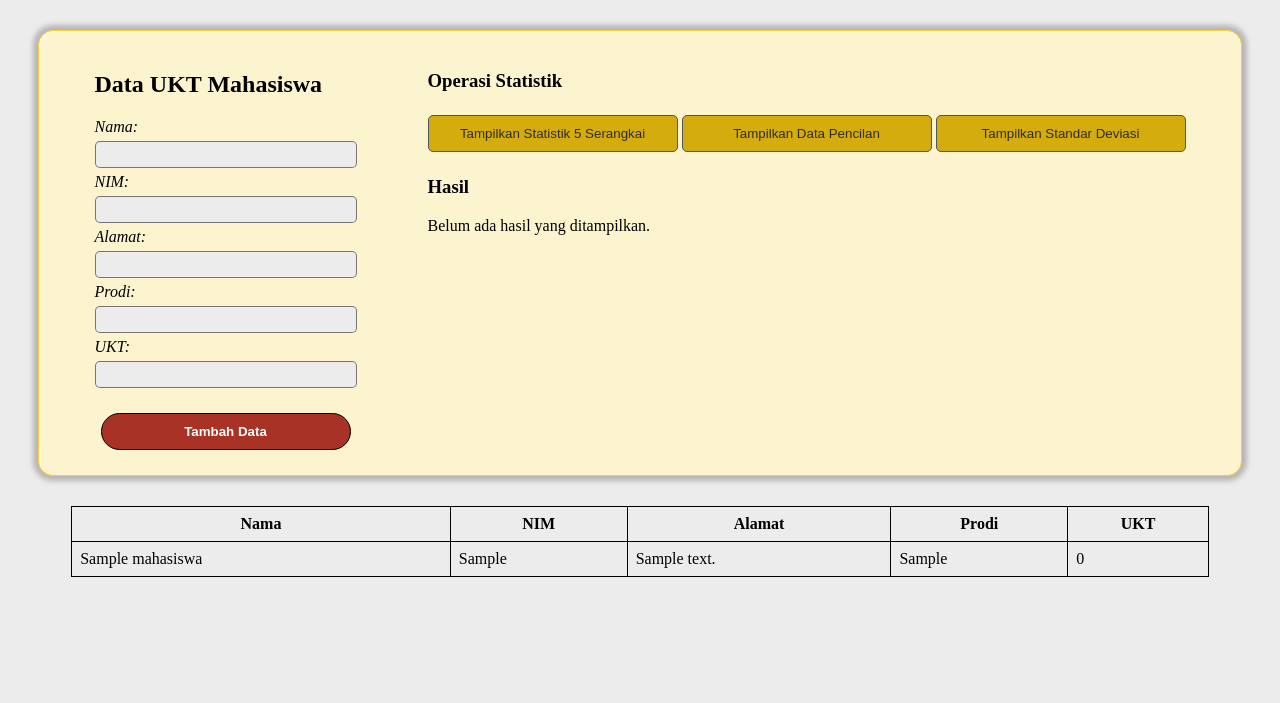
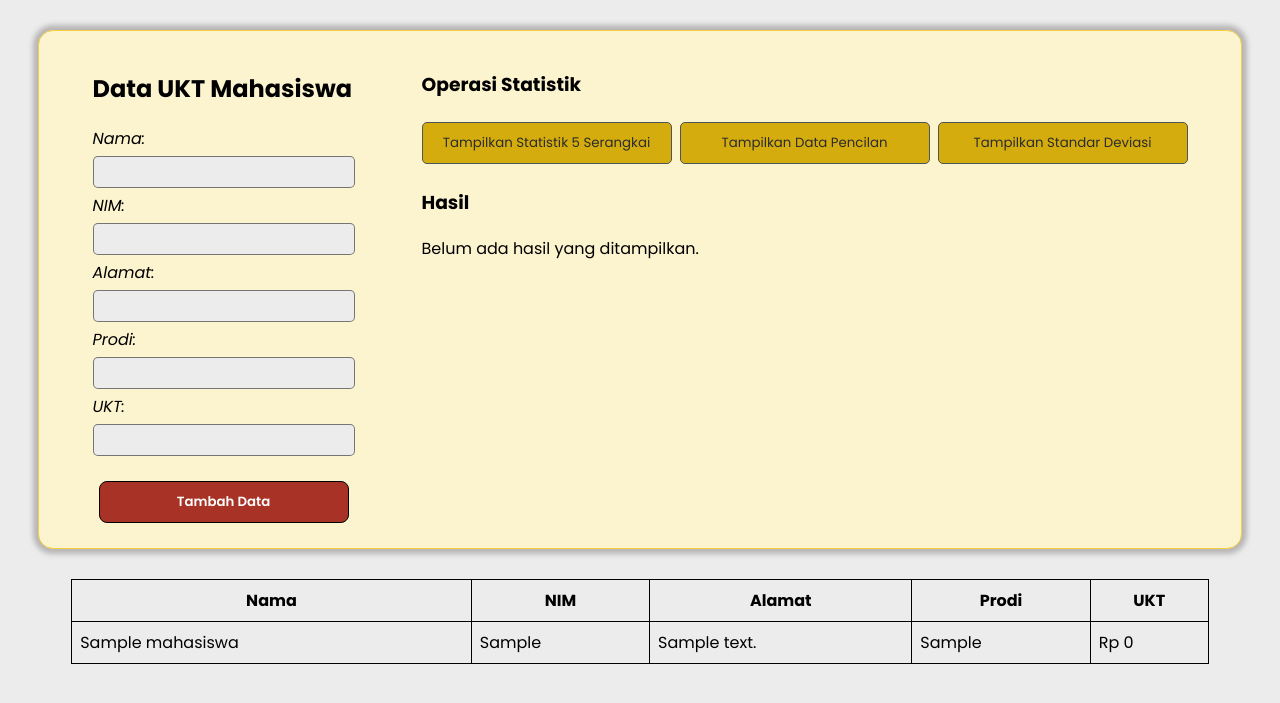
Before and after one commit to Dardeka/UAS_BasisData, a PHP site: page / in a window 1280 px wide. Shown: the top 703 px of the page. Run offline with PHP 8.4, Linux system fonts and the light colour scheme; tables that the repository leaves empty or names only in its code hold one stand-in row (values such as "Sample post").

Commit message:
improve css

```diff
--- a/index.php
+++ b/index.php
@@ -3,7 +3,8 @@ require 'DatabaseHelper.php';
 
 $conn = getDatabaseConnection();
 
-function calculateMedian($data) {
+function calculateMedian($data)
+{
     $count = count($data);
     if ($count === 0) return 0;
 
@@ -17,13 +18,14 @@ function calculateMedian($data) {
     }
 }
 
-function getStatistics($data) {
+function getStatistics($data)
+{
     sort($data);
-    $min = $data[0];
-    $max = $data[count($data) - 1];
-    $median = calculateMedian($data);
-    $q1 = calculateMedian(array_slice($data, 0, floor(count($data) / 2)));
-    $q3 = calculateMedian(array_slice($data, ceil(count($data) / 2)));
+    $min = number_format($data[0], 0, ',', '.');
+    $max = number_format($data[count($data) - 1], 0, ',', '.');
+    $median = number_format(calculateMedian($data), 0, ',', '.');
+    $q1 = number_format(calculateMedian(array_slice($data, 0, floor(count($data) / 2))), 0, ',', '.');
+    $q3 = number_format(calculateMedian(array_slice($data, ceil(count($data) / 2))), 0, ',', '.');
 
     return [
         'Min' => $min,
@@ -34,7 +36,8 @@ function getStatistics($data) {
     ];
 }
 
-function getOutliers($data) {
+function getOutliers($data)
+{
     $stats = getStatistics($data);
     $iqr = $stats['Q3 (Kuartil 3)'] - $stats['Q1 (Kuartil 1)'];
     $lowerBound = $stats['Q1 (Kuartil 1)'] - 1.5 * $iqr;
@@ -51,7 +54,8 @@ function getOutliers($data) {
     ];
 }
 
-function getStandardDeviation($data) {
+function getStandardDeviation($data)
+{
     if (empty($data)) return 0;
 
     $mean = array_sum($data) / count($data);
@@ -159,7 +163,7 @@ if (isset($_POST['action'])) {
                     <td><?= htmlspecialchars($row['nim']) ?></td>
                     <td><?= htmlspecialchars($row['alamat']) ?></td>
                     <td><?= htmlspecialchars($row['prodi']) ?></td>
-                <td><?= number_format($row['ukt'], 0, ',', '.') ?></td>
+                    <td>Rp <?= number_format($row['ukt'], 0, ',', '.') ?></td>
                 </tr>
             <?php endwhile; ?>
         </tbody>
--- a/style.css
+++ b/style.css
@@ -1,5 +1,8 @@
+@import url('https://fonts.googleapis.com/css2?family=Poppins:ital,wght@0,100;0,200;0,300;0,400;0,500;0,600;0,700;0,800;0,900;1,100;1,200;1,300;1,400;1,500;1,600;1,700;1,800;1,900&display=swap');
+
 *{
     background-color: #ECECEC;
+    font-family: 'Poppins';
 }
 
 .inputResult{
@@ -37,11 +40,12 @@ input{
     margin-right: auto;
     margin-left: auto;
     border: 1px solid black;
-    border-radius: 30px;
+    border-radius: 0.5rem;
     background-color: #A93226;
     color: white;
     font-weight: 600;
     cursor: pointer;
+    transition: background-color 0.2s ease-in-out;
 }
 
 .forms button:hover{
@@ -52,6 +56,11 @@ input{
     padding: 10px;
 }
 
+.operator {
+    display: flex;
+    gap: 0.5rem;
+}
+
 .operator button{
     padding: 10px 20px;
     border: 1px solid #4D5656;
@@ -59,6 +68,7 @@ input{
     background-color: #D4AC0D;
     color: #2C2C2C;
     cursor: pointer;
+    transition: background-color 0.2s ease-in-out;
 }
 
 .operator button:hover{
```
Lines whose indentation alone changed are shown as unchanged.
